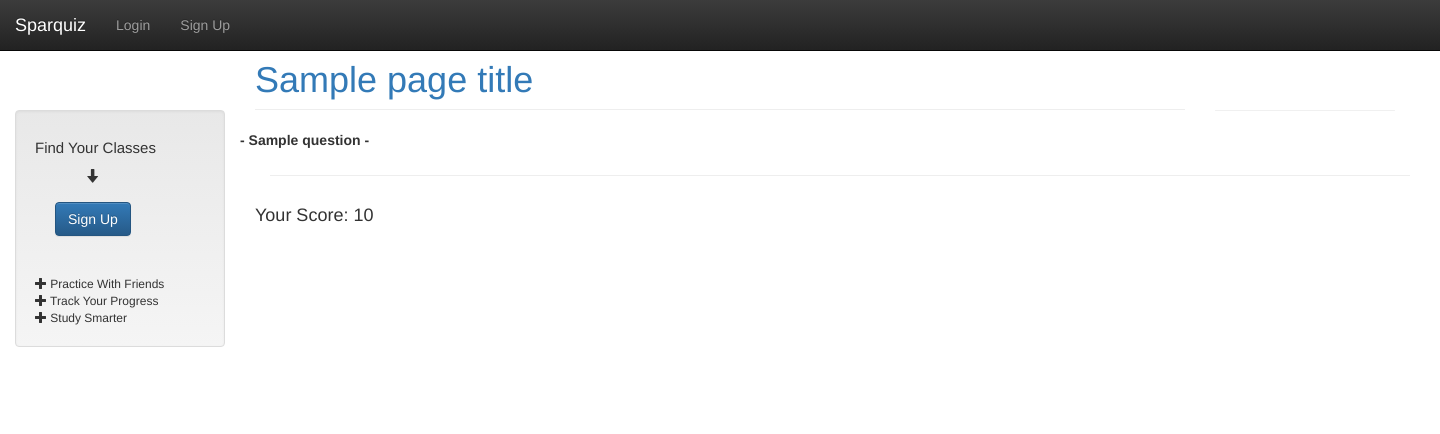
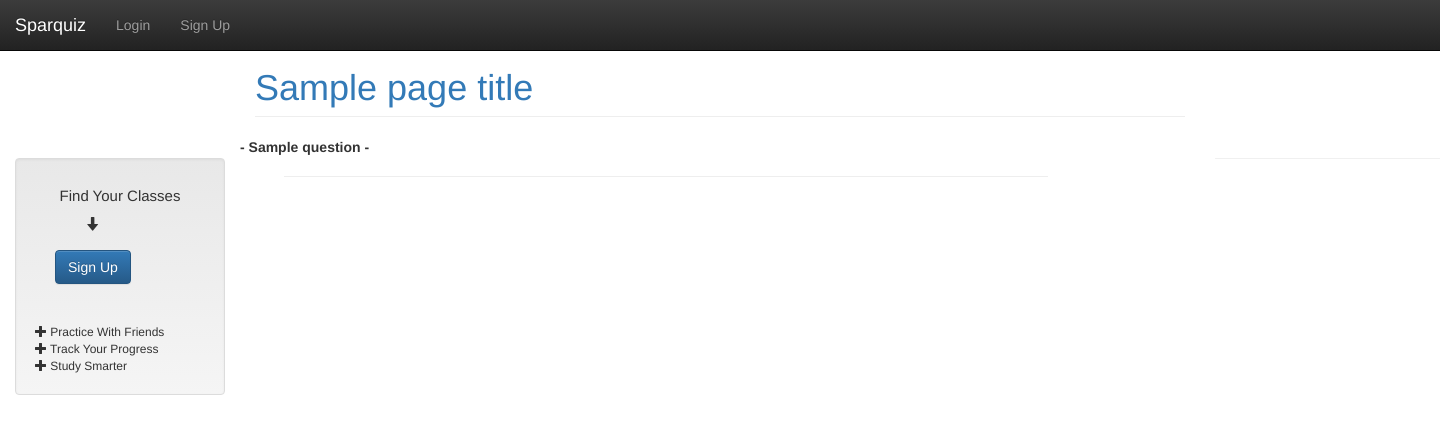
Before and after one commit to ek169/sparquiz, a Python web app: template templates/practice-results.html in a window 1440 px wide. Shown: the top 434 px of the page. Run offline with Jinja, Linux system fonts and the light colour scheme; the template is opened without the code that fills it: most values are stand-ins (such as "Sample title", 1, 10 or a date in 2020); some libraries are stand-ins or nearby versions.

Commit message:
added more jquery and fixing html

```diff
--- a/css/styles.css
+++ b/css/styles.css
@@ -3,16 +3,25 @@
     padding-bottom: 20px;
 }
 
-h1.page-header {
-    padding-top: 20px;
+#body-content {
+    overflow:hidden;
 }
 
-div.sidebar.col-xs-2 {
-    padding-top: 110px;
+h1.page-header {
+    padding-top: 3%;
+}
+
+#exploreIndex {
+    text-align: left;
+
+}
+
+div.sidebar.col-md-2 {
+    padding-top: 11%;
 }
 
 #right-side-bar {
-    width: 180px;
+    width: 16%;
     background-color: #F0F0F0;
     border-radius: 15px;
 }
@@ -28,6 +37,7 @@ small.last-modified-text {
 
 h4.h4 {
     font-size: 15px;
+    text-align: center;
 }
 
 span.glyphicon.glyphicon-arrow-down {
@@ -41,6 +51,7 @@ button.sign-up.btn.btn-primary {
 
 div.examples {
     padding-top: 30px;
+    margin: 0px;
     font-size: 12px;
 }
 
@@ -71,11 +82,13 @@ span.delete-input.glyphicon.glyphicon-minus {
   float:left;
   margin: 5px;
   width: 325px;
+  position: relative;
 }
 
 .right {
   margin: 5px;
   width: 325px;
+  position: relative;
 }
 
 .clear{
@@ -104,7 +117,6 @@ span.delete-input.glyphicon.glyphicon-minus {
 
 .edit-view-format {
     margin-top: 30px;
-    position: relative;
 }
 
 .col-md-9.well {
@@ -115,19 +127,20 @@ div#question-border{
     margin: 9px;
     padding: 9px;
     overflow: hidden;
-    height: 40px;
+    height: 5%;
     border-width: 1px;
     border-style: solid;
+    width: 100%;
 }
 
 a#edit-question-button {
     padding-left: 30px;
-    padding-right: 0px;
+
 }
 
 #difficulty-edit {
-    right: -110px;
-    position: absolute;
+    right: -10%;
+
 }
 
 .set-view-header {
@@ -172,4 +185,10 @@ a#edit-question-button {
 .center {
     text-align: center;
 }
+
+.hrPractice {
+    width: 67%;
+    margin: 14px;
+    overflow: hidden;
+}
 </style>
--- a/js/form.js
+++ b/js/form.js
@@ -15,9 +15,11 @@ $(document).ready(function() {
         var correctAnswers = $('#correct-answer');
         var correctTotal = $('#correct-answer p').size() + 1;
         $("#add-correct-answer").click(function() {
+            if(correctTotal < 6){
                 var newCorrect = $('<p><label><input class="form-control" type="text" name="correctAnswer' + correctTotal + '"/></label><a href="#"><span class="delete-input glyphicon glyphicon-minus"></span></a></p>');
                 newCorrect.appendTo(correctAnswers);
                 correctTotal++;
+            }
 
             $('[name*="correctAnswer"]').each(function () {
                 $(this).rules('add', "required");
@@ -38,7 +40,7 @@ $(document).ready(function() {
     $("#correct-answer").find("p").slice(1).remove();
     $("#correct-answer").hide();
     $("#correct-answer :input").attr("disabled", true);
-    $("#answer-label").append("<div><select name='correctAnswer' class='form-control'><option value='true'>True</option><option value='false'>False</option></select></div>");
+    $("#answer-label").append("<div><select name='correctAnswer1' class='form-control'><option value='true'>True</option><option value='false'>False</option></select></div>");
     }
 });
 
@@ -46,9 +48,11 @@ $(document).ready(function() {
 var otherAnswers = $('#other-answers');
 var otherTotal = $('#other-answers p').size() + 1;
 $("#add-other-answers").click(function() {
+    if(otherTotal < 6){
         var newOther = $('<p><label><input class="form-control" type="text" name="otherAnswers' + otherTotal + '"/></label><a href="#"><span class="delete-input glyphicon glyphicon-minus"></span></a></p>');
         newOther.appendTo(otherAnswers);
         otherTotal++;
+    }
     $('[name*="otherAnswers"]').each(function () {
         $(this).rules('add', "required");
     });
--- /dev/null
+++ b/js/practiceResults.js
@@ -0,0 +1,5 @@
+$(document).ready(function() {
+    var attemptScore = $("#attemptScore").text();
+    var statsDiv = $("#stats-side-div");
+    statsDiv.html("<h4>Your Score: " + attemptScore + "</h4>");
+});
--- /dev/null
+++ b/js/practiceSet.js
@@ -0,0 +1,4 @@
+$(document).ready(function() {
+    var rightSideBar = $("#right-side-bar");
+    rightSideBar.hide();
+});
--- a/js/setview.js
+++ b/js/setview.js
@@ -1,7 +1,11 @@
 $(document).ready(function() {
     $(".difficulty-icon").tooltip();
+    var statsDiv = $("#stats-side-div");
     $('.questionInfo').each(function(){
     var number = $(this).find("#question-difficulty");
+    if(number){
+        statsDiv.html('<span class="hover">Click <span class="glyphicon glyphicon-stats"></span> for more info</span>');
+    }
     var difficulty = number.text();
     if(difficulty <= 33){
         number.css("color", "red");
@@ -14,7 +18,6 @@ $(document).ready(function() {
     }
     });
 
-    var statsDiv = $("#stats-side-div");
     $(".difficulty-icon").click(function(e) {
         $(".question-view-format").each(function(){
             if($(this).parent().is("a")){
--- /dev/null
+++ b/js/viewingOtherUsersClass.js
@@ -0,0 +1,5 @@
+$(document).ready(function() {
+    var statsDiv = $("#stats-side-div");
+    statsDiv.html('<a><span>If you want to request access to this class use the "Add Class" button under classes</span></a>');
+    return false;
+}
--- a/templates/base.html
+++ b/templates/base.html
@@ -42,22 +42,13 @@
 <div class="container-fluid">
     <div class="row">
         {% if current_user %}
-        <div class="sidebar col-xs-2">
+        <div class="sidebar col-md-2">
             <ul class="nav nav-stacked affix">
                 <li><a href="/">Recent Activity</a></li>
-                <li class="hover"><a href="/{{current_user.username}}">Classes <span class="glyphicon glyphicon-chevron-down"></span></a>
-                    <ul>
-                        {% if not class_obj %}
-                        <li><a href="/{{current_user.username}}/create-class">Create Class</a></li>
-                        {% elif class_obj %}
+                <li class="hover"><a href="/{{current_user.username}}">Classes</a>
+                </li>
+                        {% if class_obj %}
                             {% if current_id in class_obj.other_users %}
-                        <li class="in-class"><a href="/{{current_user.username}}/{{class_obj.name}}">{{class_obj.name}}</a>
-                            <ul>
-                                <li class="in-class"><a href="/{{current_user.username}}/{{class_obj.name}}/create-set">Create Set</a></li>
-                            </ul>
-                        </li>
-                    </ul>
-                </li>
                                 {% if user_requests %}
                 <li class="hover"><a href="#">User Requests <span class="glyphicon glyphicon-chevron-down"></span></a>
                     <ul>
@@ -75,10 +66,6 @@
                     </ul>
                 </li>
                                 {% endif %}
-                                {% if set_obj %}
-                <li class="hover"><a href="/{{current_user.username}}/{{class_obj.name}}/{{set_obj.name}}">{{set_obj.name}}</a>
-                </li>
-                                {% endif %}
                             {% else %}
                                 {% if have_requested %}
                 <li><a href="#">Request Already Sent</a></li>
@@ -92,7 +79,7 @@
             </ul>
         </div>
         {% else %}
-        <div id="not-logged" class="sidebar col-xs-2">
+        <div id="not-logged" class="sidebar col-md-2">
             <div class="well">
                 <h4 class="h4">Find Your Classes</h4>
                 <span class="glyphicon glyphicon-arrow-down"></span>
@@ -113,14 +100,14 @@
             </div>
         </div>
         {% endif %}
-        <div class="col-md-8">
+        <div id="body-content" class="col-md-8">
             <h1 class="page-header"><a href="#">{{page_title}}</a></h1>
             {% block content %}
 
             {% endblock %}
         </div>
-        <div class="sidebar col-xs-2 pull-right">
-            <div id="right-side-bar" class="col-xs-2 affix">
+        <div class="sidebar col-md-2 pull-right">
+            <div id="right-side-bar" class="col-md-2 affix">
                 {% if current_user %}
                 <ul class="nav nav-stacked">
                     <li>
@@ -132,17 +119,33 @@
                         </a>
                     </li>
                     <li>
-                            {% if set_obj %}
-                        <li><a href="/{{current_user.username}}/{{class_obj.name}}/{{set_obj.name}}/new-question/">New Question</a></li>
+                        {% if not class_obj %}
+                        <li><a href="/{{current_user.username}}/create-class">Create Class</a></li>
+                        {% elif class_obj %}
+                            {% if current_id in class_obj.other_users %}
+                        <li class="hover in-class"><a href="/{{current_user.username}}/{{class_obj.name}}">{{class_obj.name}} <span class="glyphicon glyphicon-chevron-down"></span></a>
+                            <ul>
+                                <li class="in-class"><a href="/{{current_user.username}}/{{class_obj.name}}/create-set">Create Set</a></li>
+                            </ul>
+                        </li>
+                    </li>
+                    <li>
+                                {% if set_obj %}
+                        <li class="hover"><a href="/{{current_user.username}}/{{class_obj.name}}/{{set_obj.name}}">{{set_obj.name}} <span class="glyphicon glyphicon-chevron-down"></a>
+                            <ul>
+                                <li><a href="/{{current_user.username}}/{{class_obj.name}}/{{set_obj.name}}/new-question/">New Question</a></li>
                         <li><a href="/{{current_user.username}}/{{class_obj.name}}/{{set_obj.name}}/practice/">Practice Set</a></li>
+                            </ul>
+                        </li>
                         <div id="stats-side-div">
-                            <span class="hover">Click <span class="glyphicon glyphicon-stats"></span> for more info</span>
+
                         </div>
+                                {% endif %}
                             {% endif %}
                     </li>
+                        {% endif %}
 
-
-                    </ul>
+                </ul>
                 {% else %}
                 {% endif %}
             </div>
--- a/templates/classview.html
+++ b/templates/classview.html
@@ -15,5 +15,6 @@
     </div>
 {% else %}
 <span>There are no sets in this class</span>
+<script src="/js/viewingOtherUsersClass.js"></script>
 {% endif %}
 {% endblock %}
--- a/templates/create-class.html
+++ b/templates/create-class.html
@@ -5,13 +5,13 @@
     <div class="form-group row">
         <label class="col-2 col-form-label">Class Name:</label>
         <div class="col-9">
-            <input type="text" class="form-control" name="class-name" value="{{class_name}}"/>
+            <input type="text" class="form-control" placeholder="ex: Chemistry 050" name="class-name" value="{{class_name}}"/>
         </div>
     </div>
     <div class="form-group row">
         <label class="col-2 col-form-label">Instructor:</label>
         <div class="col-9">
-            <input type="text" class="form-control" name="class-instructor" value="{{class_instructor}}"/>
+            <input type="text" class="form-control" placeholder="ex: Dr. Gordon"name="class-instructor" value="{{class_instructor}}"/>
         </div>
     </div>
     <div class="form-group row">
--- a/templates/createset.html
+++ b/templates/createset.html
@@ -5,13 +5,13 @@
     <div class="form-group row">
     <label class="col-2 col-form-label">Set Name:</label>
         <div class="col-9">
-        <input type="text" name="set-title"/>
+        <input type="text" placeholder="ex: 'Quiz 1'" name="set-title"/>
         </div>
     </div>
     <div class="form-group row">
     <label class="col-2 col-form-label">Set Description:</label>
         <div class="col-9">
-        <textarea name="set-description" class="form-control">Input A Description Here</textarea>
+        <textarea name="set-description" placeholder="Input A Description Here" class="form-control"></textarea>
         </div>
     </div>
     <input class="btn btn-primary" type="submit" value="Create"/>
--- a/templates/index.html
+++ b/templates/index.html
@@ -1,6 +1,9 @@
 {% extends 'base.html' %}
 {% block content %}
 <div class="row">
+    <div >
+        <h3 id="exploreIndex" class="h3">Explore <span class="glyphicon glyphicon-globe"></span></h3>
+    </div>
     <div class="col-md-4 well left">
         <ul>
             {% for c in user_classes %}
--- a/templates/practice-results.html
+++ b/templates/practice-results.html
@@ -1,6 +1,7 @@
 {% extends 'base.html' %}
 {% block content %}
 <div class="container">
+    <span id="attemptScore" hidden="hidden">{{attempt_score}}</span>
     {% for correct, question, answer in question_results %}
     <div class="row">
         <div class="row">
@@ -69,10 +70,8 @@
             </div>
         {% endif %}
     </div>
-    <hr>
+    <hr class="hrPractice">
     {% endfor %}
-    <div class="row">
-        <h4>Your Score: {{attempt_score}}</h4>
-    </div>
 </div>
+<script src="/js/practiceResults.js"></script>
 {% endblock %}
--- a/templates/practicequiz.html
+++ b/templates/practicequiz.html
@@ -1,11 +1,12 @@
 {% extends 'base.html' %}
 {% block content%}
+<script src="/js/practiceSet.js"></script>
 <div class="container">
     <form method="post">
         <div class="form-group">
         {% for question in questions %}
             {% if question.type == 'multiple' %}
-                <div class="form-group">>
+            <div class="form-group">
                 <label>{{question.question.capitalize()}}</label>
                     {% for answer in question.other_answers %}
                 <div class="form-check">
@@ -38,11 +39,12 @@
             </div>
 
             {% endif %}
-        <hr>
+            <hr class="hrPractice">
         {% endfor %}
             <div>
                 <input class="btn btn-primary"type="submit" value="Grade Quiz"/>
             </div>
+        </div>
     </form>
 </div>
 {% endblock %}
--- a/templates/setview.html
+++ b/templates/setview.html
@@ -14,7 +14,7 @@
 
         </div>
     {% for question in questions %}
-        <div id="question-border" class="col-md-12 well">
+        <div id="question-border" class="col-md-12 well container-fluid">
             <div class="row questionInfo">
                 <div class="col-md-8">
                     <span class="question-view-format">{{question.question}}</span>
```
Also changed, not shown: main.py (+10 -7 lines), 1 other file. Lines whose indentation alone changed are shown as unchanged.
